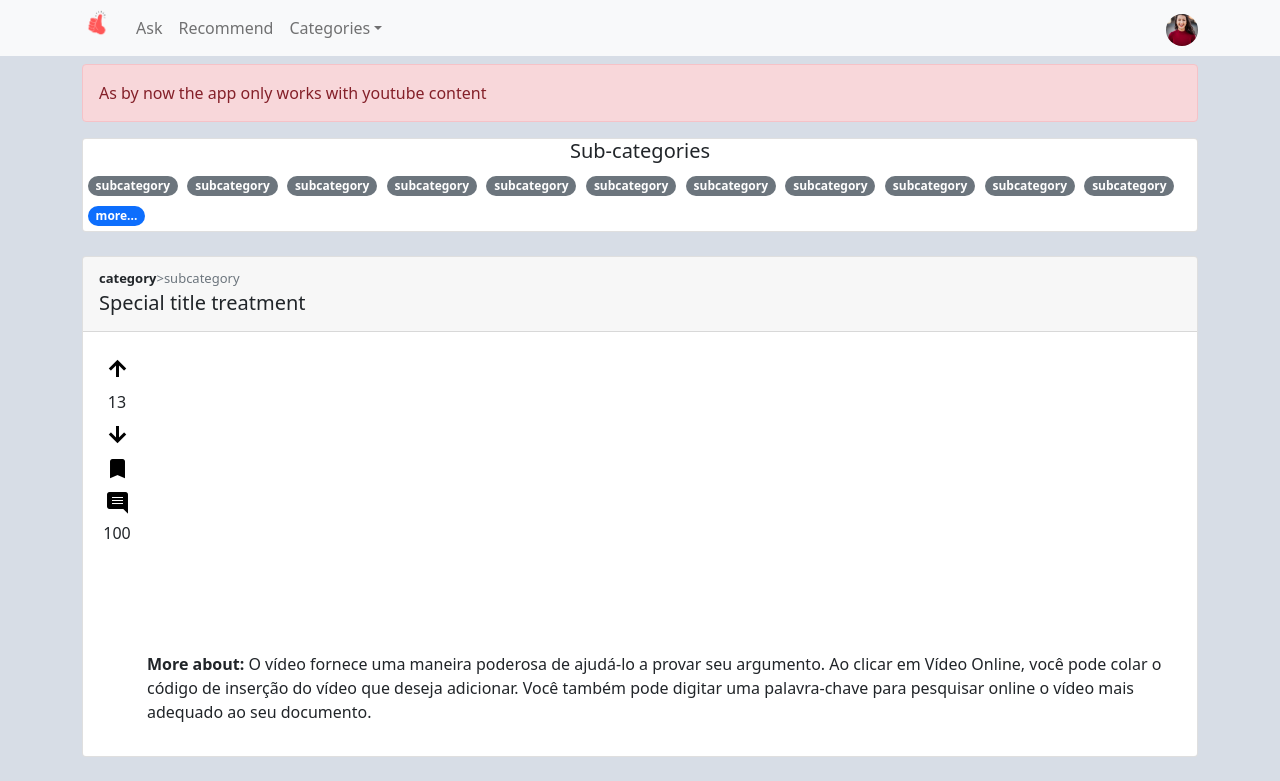
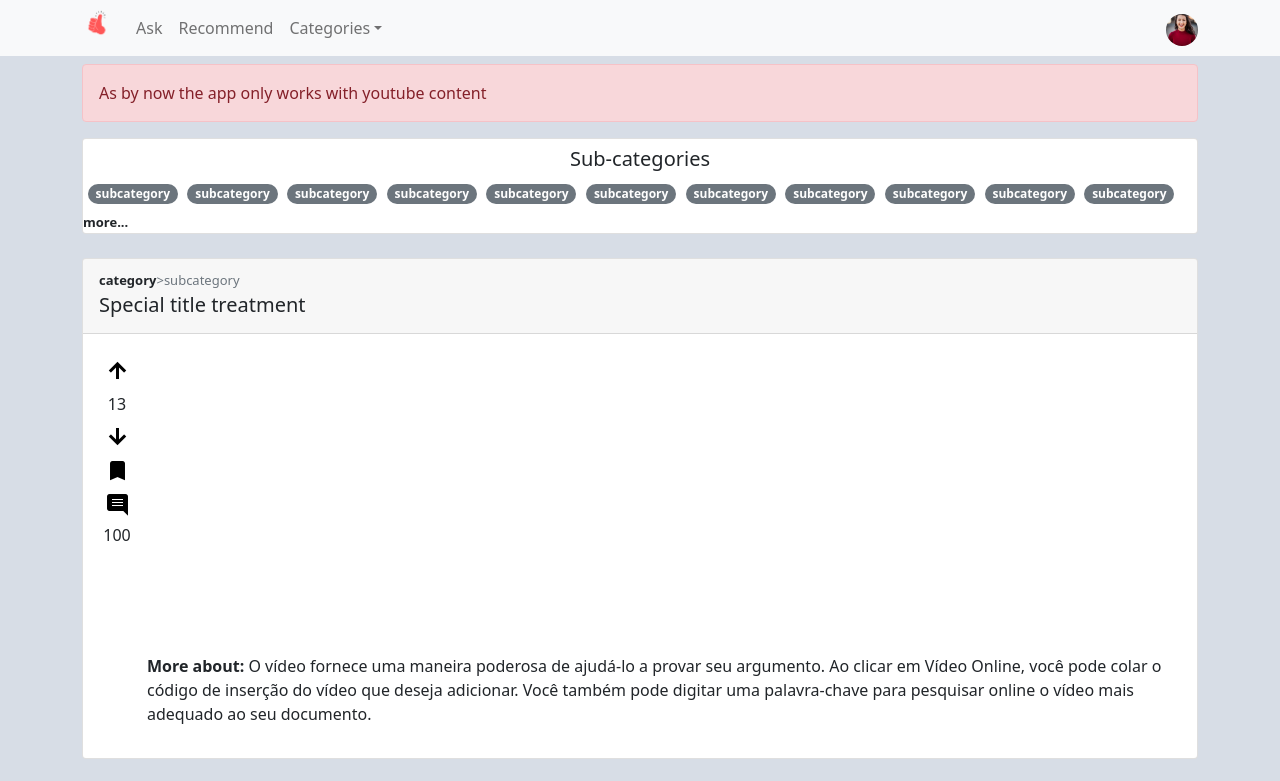
Before and after one commit to guilfer-dev/cs50-final-project, a React (Vite) app in the folder frontend/: page / in a window 1280 px wide. Shown: the top 781 px of the page. Built offline with nearby package versions, Linux system fonts and the light colour scheme; no server answers.

Commit message:
feature/add-recommend-page

```diff
--- a/frontend/src/App.css
+++ /dev/null
@@ -1,8 +0,0 @@
-.recommendation-card{
-    width: fit-content;
-}
-
-.sub-categories-filter{
-    width: fit-content;
-    margin: 0.3rem;
-}
--- a/frontend/src/App.jsx
+++ /dev/null
@@ -1,35 +0,0 @@
-
-import { Container, Alert, Card, Badge } from 'react-bootstrap';
-
-import NavBar from './components/NavBar'
-import RecommendationCard from './components/RecommendationCard'
-
-import './App.css'
-
-function App() {
-
-  const subcategories = true;
-  const more = true;
-
-  return (
-    <>
-      <NavBar />
-
-      <Container>
-        <Alert variant="danger" className="mt-2">As by now the app only works with youtube content</Alert>
-        {subcategories && <Card>
-          <Card.Title className='text-center'>Sub-categories</Card.Title>
-          <div>
-            {[0, 1, 2, 3, 4, 5, 6, 7, 8, 9, 10].map((e, i) =>
-              <Badge pill bg="secondary" key={i} className="sub-categories-filter">subcategory</Badge>
-            )}
-            {more && <Badge pill bg="primary" className="sub-categories-filter">more...</Badge>}
-          </div>
-        </Card>}
-        {[1, 2, 3, 4].map((e, i) => <RecommendationCard key={i} card={i} />)}
-      </Container>
-    </>
-  )
-}
-
-export default App
--- /dev/null
+++ b/frontend/src/Pages/Main/index.jsx
@@ -0,0 +1,40 @@
+
+import { useState } from 'react';
+import { Container, Alert, Card, Badge } from 'react-bootstrap';
+
+import NavBar from '../../components/NavBar'
+import RecommendationCard from '../../components/RecommendationCard'
+import AskModal from '../../components/AskModal'
+
+import './styles.css'
+
+export default function Main() {
+  const [show, setShow] = useState(false);
+
+  const handleClose = () => setShow(false);
+  const handleShow = () => setShow(true);
+
+  const subcategories = true;
+  const more = true;
+
+  return (
+    <>
+      <NavBar handleShow={handleShow} />
+
+      <Container>
+        <Alert variant="danger" className="mt-2">As by now the app only works with youtube content</Alert>
+        {subcategories && <Card>
+          <Card.Title className='text-center mt-2'>Sub-categories</Card.Title>
+          <div>
+            {[0, 1, 2, 3, 4, 5, 6, 7, 8, 9, 10].map((e, i) =>
+              <Badge pill bg="secondary" key={i} className="sub-categories-filter">subcategory</Badge>
+            )}
+            {more && <strong className='more-categories-option'>more...</strong>}
+          </div>
+        </Card>}
+        {[1, 2, 3, 4].map((e, i) => <RecommendationCard key={i} card={i} />)}
+      </Container>
+      <AskModal handleClose={handleClose} show={show} />
+    </>
+  )
+}
--- /dev/null
+++ b/frontend/src/Pages/Main/styles.css
@@ -0,0 +1,14 @@
+.recommendation-card {
+    width: fit-content;
+}
+
+.sub-categories-filter {
+    cursor: pointer;
+    width: fit-content;
+    margin: 0.3rem;
+}
+
+.more-categories-option {
+    cursor: pointer;
+    font-size: small;
+}
--- /dev/null
+++ b/frontend/src/components/AskModal/index.jsx
@@ -0,0 +1,25 @@
+import { Button, Modal } from 'react-bootstrap';
+
+export default function AskModal({ show, handleClose }) {
+    return (
+        <Modal
+            show={show}
+            onHide={handleClose}
+            backdrop="static"
+        >
+            <Modal.Header closeButton>
+                <Modal.Title>Modal title</Modal.Title>
+            </Modal.Header>
+            <Modal.Body>
+                I will not close if you click outside me. Don't even try to press
+                escape key.
+            </Modal.Body>
+            <Modal.Footer>
+                <Button variant="secondary" onClick={handleClose}>
+                    Close
+                </Button>
+                <Button variant="primary">Understood</Button>
+            </Modal.Footer>
+        </Modal>
+    );
+}
--- a/frontend/src/components/NavBar/index.jsx
+++ b/frontend/src/components/NavBar/index.jsx
@@ -5,7 +5,7 @@ import logo from '../../assets/logo.png'
 
 import "./styles.css"
 
-export default function NavBar() {
+export default function NavBar({ handleShow }) {
 
     return (
         <Navbar bg="light">
@@ -23,7 +23,7 @@ export default function NavBar() {
                         </Navbar.Brand>
                     </Nav.Item>
                     <Nav.Item>
-                        <Nav.Link href="#home">Ask</Nav.Link>
+                        <Nav.Link onClick={handleShow} >Ask</Nav.Link>
                     </Nav.Item>
                     <Nav.Item>
                         <Nav.Link href="#link">Recommend</Nav.Link>
--- a/frontend/src/components/RecommendationCard/index.jsx
+++ b/frontend/src/components/RecommendationCard/index.jsx
@@ -22,7 +22,7 @@ export default function RecommendationCard({ card }) {
             document.getElementById(`youtube-embeded-${card}`).appendChild(embeded)
         }
         getEmbeded()
-    })
+    }, [URL])
 
     return (
 
--- a/frontend/src/main.jsx
+++ b/frontend/src/main.jsx
@@ -1,13 +1,13 @@
 import React from 'react'
 import ReactDOM from 'react-dom'
-import App from './App'
+import Main from './Pages/Main'
 
 import 'bootstrap/dist/css/bootstrap.min.css';
 import './index.css'
 
 ReactDOM.render(
   <React.StrictMode>
-    <App />
+    <Main />
   </React.StrictMode>,
   document.getElementById('root')
 )
```
